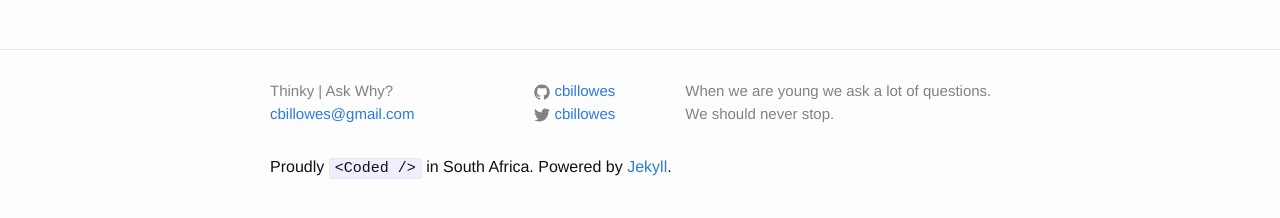
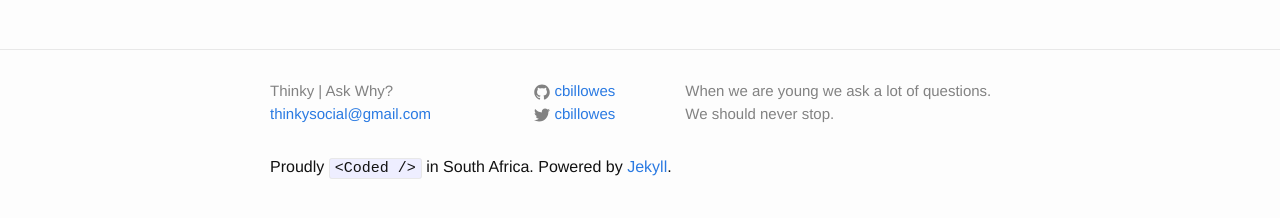
Before and after one commit to cbillowes/thinky, a Jekyll site: the page built from index.html, in a window 1280 px wide. Shown: the part 247-465 px from the top of the page. Built offline with Jekyll 4.4.1, drawn with Linux system fonts in a browser that asks for light colours.

Commit message:
Changed e-mail address from personal to thinkysocial.

```diff
--- a/_config.yml
+++ b/_config.yml
@@ -1,7 +1,7 @@
 # Site settings
 title: Thinky
 tagline: Ask Why?
-email: cbillowes@gmail.com
+email: thinkysocial@gmail.com
 description: > # this means to ignore newlines until "baseurl:"
   When we are young we ask a lot of questions. We should never stop.
 baseurl: "" # the subpath of your site, e.g. /blog/
```
